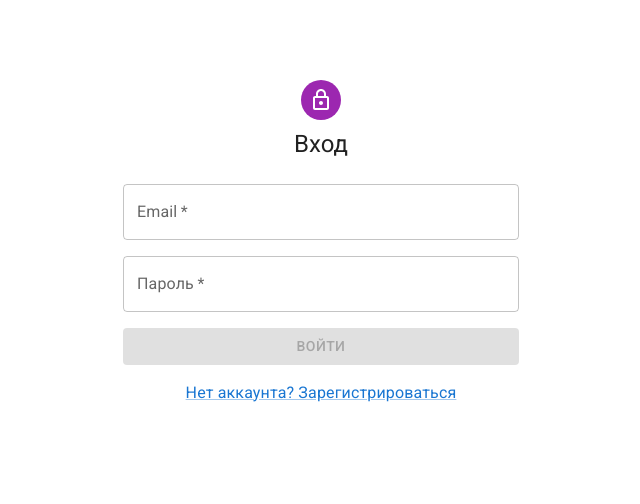
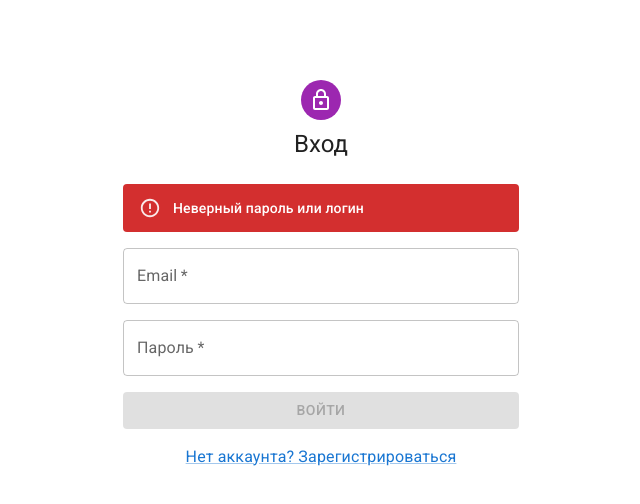
Before and after one commit to Osbourne34/Todo-app, a React (Create React App) app: page /login in a window 1280 px wide. Shown: the top 504 px of the page, without its empty margins (319-959 px from the left). Built offline with nearby package versions, Linux system fonts and the light colour scheme.

Commit message:
error types

```diff
--- a/src/components/LoginForm/LoginForm.tsx
+++ b/src/components/LoginForm/LoginForm.tsx
@@ -1,41 +1,49 @@
 import React, { SyntheticEvent } from 'react';
-import { ITokens } from '../../models/ITokens';
 
 import { useNavigate } from 'react-router-dom';
 
+import { useAppDispatch } from '../../hooks/redux';
 import { useLoginMutation } from '../../store/api/authApi/authApi';
+import { setAuth } from '../../store/reducers/authSlice/authSlice';
 
 import { useInput } from '../../hooks/input';
 import { useValideForm } from '../../hooks/valideForm';
 import { emailValidator, passwordValidator } from '../../utils/validate';
 
+import Box from '@mui/material/Box';
+import Alert from '@mui/material/Alert';
 import TextField from '@mui/material/TextField';
-import Box from '@mui/material/Box';
 import Button from '@mui/material/Button';
 
 export const LoginForm = () => {
+    const dispatch = useAppDispatch();
     const navigate = useNavigate();
     const email = useInput(emailValidator);
     const password = useInput(passwordValidator);
     const isValidForm = useValideForm(email.hasError, password.hasError);
 
     const [login, { error }] = useLoginMutation();
+    console.log(error);
 
     const handleSubmit = async (e: SyntheticEvent) => {
         e.preventDefault();
 
         await login({ email: email.value, password: password.value })
             .unwrap()
-            .then((res: ITokens) => {
+            .then((res) => {
                 localStorage.setItem('accessToken', res.access);
                 localStorage.setItem('refreshToken', res.refresh);
-
+                dispatch(setAuth(true));
                 navigate('/', { replace: true });
             });
     };
 
     return (
         <Box component="form" onSubmit={handleSubmit}>
+            <Alert variant="filled" severity="error" sx={{ mb: 2 }}>
+                Неверный пароль или логин
+            </Alert>
+
             <TextField
                 value={email.value}
                 onChange={email.onChange}
--- a/src/store/customRequest.ts
+++ b/src/store/customRequest.ts
@@ -36,6 +36,7 @@ export const axiosBaseQuery =
             return { data: result.data };
         } catch (axiosError) {
             let err = axiosError as AxiosError;
+
             return {
                 error: {
                     status: err.response?.status,
--- a/src/store/reducers/authSlice.ts
+++ b/src/store/reducers/authSlice/authSlice.ts
@@ -1,4 +1,5 @@
 import { createSlice, PayloadAction } from '@reduxjs/toolkit';
+import { RootState } from '../../store';
 
 interface AuthState {
     isAuth: boolean;
@@ -17,3 +18,9 @@ const authSlice = createSlice({
         },
     },
 });
+
+export const auth = (state: RootState) => state.auth;
+
+export const { setAuth } = authSlice.actions;
+
+export default authSlice.reducer;
--- a/src/store/store.ts
+++ b/src/store/store.ts
@@ -1,9 +1,11 @@
 import { configureStore } from '@reduxjs/toolkit';
 
 import { authApi } from './api/authApi/authApi';
+import AuthReducer from './reducers/authSlice/authSlice';
 
 export const store = configureStore({
     reducer: {
+        auth: AuthReducer,
         [authApi.reducerPath]: authApi.reducer,
     },
 
```
